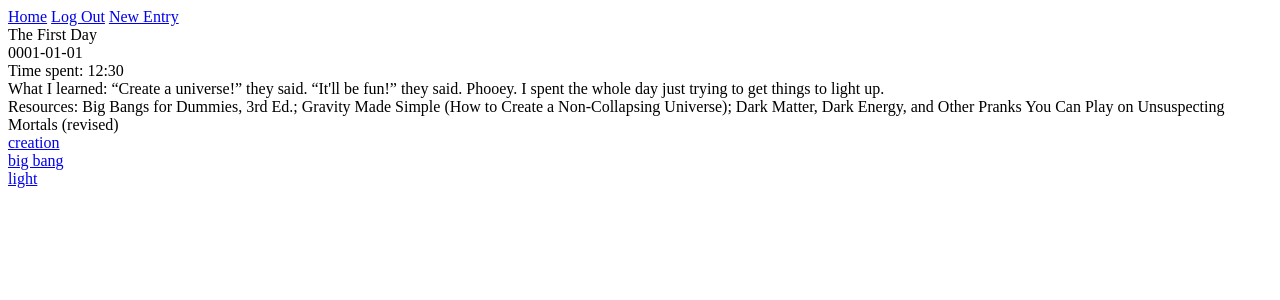
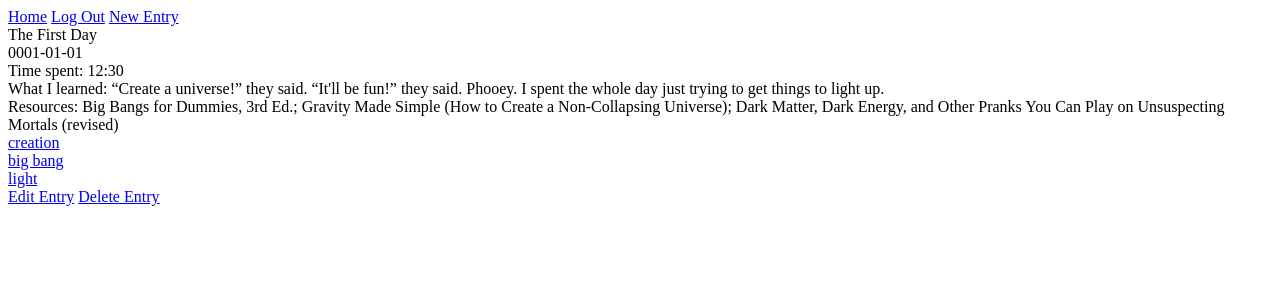
Before and after one commit to StevenTagawa/PythonProject5-2020, a Flask app: page /entries/1 in a window 1280 px wide. Shown: the top 300 px of the page. Run offline with Flask 2, Linux system fonts and the light colour scheme; a user stored in the database is signed in; data comes from the database, SQL or seed files in the repository; both versions use the stored data as it was after the commit.

Commit message:
More work on functionality

```diff
--- a/app.py
+++ b/app.py
@@ -148,20 +148,27 @@ def user_entries(user):
     # Logged-in users (and god) can see all their own entries, and non-hidden
     # entries by others.
     else:
-        entries = current_user.entries.order_by(models.Entry.date.asc())
+        try:
+            target_user = models.User.get(models.User.username == user)
+        except models.DoesNotExist:
+            flash("User does not exist.", "error")
+            return redirect(url_for("index"))
+        entries = target_user.entries.order_by(models.Entry.date.asc())
     if current_user.is_authenticated:
+        user_ = current_user.username
         if current_user.god:
             god = True
         else:
             god = False
         if current_user.username == user:
-            by = current_user.username
+            by = "You"
         else:
-            by = "You"
+            by = user
     else:
         god = False
         by = user
-    return render_template("listing.html", entries=entries, user=user, god=god,
+        user_ = ""
+    return render_template("listing.html", entries=entries, user=user_, god=god,
                            home=False, by=by)
 
 
@@ -174,7 +181,6 @@ def register():
         try:
             models.User.get(models.User.username == form.username.data)
         except models.DoesNotExist:
-            flash("Registration successful", "success")
             models.User.create_user(
                 username=form.username.data,
                 password=form.password.data,
@@ -215,7 +221,7 @@ def logout():
     # No logging out without being logged in first.
     if not current_user.is_authenticated:
         flash("You cannot log out; you are not logged in.", "error")
-        return redirect(get_last_route())
+        return redirect(url_for("index"))
     logout_user()
     flash("Logout successful.", "success")
     # Just send the user back to the homepage (to avoid landing on a page that
@@ -241,7 +247,7 @@ def create_entry():
         if form.hidden.data:
             form.private.data = True
         # Record creation.
-        models.Entry.create(
+        entry = models.Entry.create(
             user=user,
             title=form.title.data,
             date=form.date.data,
@@ -276,26 +282,40 @@ def show_entry(entry_id):
     cur_user = None
     cur_entry = entry_id
     cur_tag = None
+    message = None
+    category = None
     try:
         entry = models.Entry.get(models.Entry.id == entry_id)
         # Deny that hidden entries exist, except to the author (and god).
-        if not ((current_user.is_authenticated and
-                 current_user.id == entry.user.id) or
-                (current_user.is_authenticated and current_user.god)):
+        if not (current_user.is_authenticated and
+                (current_user.id == entry.user.id or current_user.god)):
             if entry.hidden:
-                flash("Entry does not exist.", "error")
+                message = "Entry does not exist."
+                category = "error"
                 raise models.DoesNotExist
             elif entry.private:
-                flash("Entry is private.", "error")
+                message = "Entry is private."
+                category = "error"
                 raise models.DoesNotExist
     except models.DoesNotExist:
+        if not message:
+            message = "Entry does not exist."
+            category = "error"
+        flash(message, category)
         return redirect(url_for("index"))
     # The template needs the entry's tags in list form.
     tags = [tag.strip() for tag in entry.tags.split(",")]
     # If there are no tags, send an empty list rather than an empty string.
     if tags == [""]:
         tags = []
-    return render_template("detail.html", entry=entry, tags=tags)
+    # Set flag to show delete link (only if the user is the entry's author or is
+    # god).
+    if (current_user.is_authenticated and
+            (current_user.id == entry.user.id or current_user.god)):
+        author = True
+    else:
+        author = False
+    return render_template("detail.html", entry=entry, tags=tags, author=author)
 
 
 @app.route("/entries/<int:entry_id>/edit", methods=("GET", "POST"))
@@ -309,15 +329,16 @@ def edit_entry(entry_id):
     # Prompt to login if the user isn't already.
     if not current_user.is_authenticated:
         return redirect(url_for("login"))
+    user = g.user._get_current_object()  # noqa (accessing private method)
     try:
-        # Entries can only be edited by the author.
+        # Entries can only be edited by the author (or god).
         entry = models.Entry.get(models.Entry.id == entry_id)
-        if g.user._get_current_object() != entry.user:  # noqa
+        if (user != entry.user and user.god == False):  # noqa
             raise models.DoesNotExist
     except models.DoesNotExist:
         # Display a non-specific error message.
         flash("Cannot edit entry.", "error")
-        return redirect(url_for("index"))
+        return redirect(url_for("show_entry", entry_id=entry_id))
     form = forms.EntryForm()
     old_tags = []
     # Only pre-populate the fields before initial display.
@@ -382,16 +403,17 @@ def delete_entry(entry_id):
     try:
         # Entries can only be deleted by the author.
         entry = models.Entry.get(models.Entry.id == entry_id)
-        if user != entry.user:
+        if (user != entry.user and user.god == False):  # noqa
             raise models.DoesNotExist
     except models.DoesNotExist:
         flash("Cannot delete entry.", "error")
         return redirect(url_for("show_entry", entry_id=entry_id))
+    target_user = entry.user.username
     # Delete associated tags before deleting the entry.
     models.EntryTag.delete().where(models.EntryTag.entry == entry)
     entry.delete_instance()
     flash("Entry deleted.", "success")
-    return redirect(url_for("user_entries", user=user.username))
+    return redirect(url_for("user_entries", user=target_user))
 
 
 @app.route("/tags/<tag>")
--- a/templates/detail.html
+++ b/templates/detail.html
@@ -21,4 +21,8 @@
     {% elif entry.private == True %}
         <div class="entry-privacy">This entry is private.</div>
     {% endif %}
+    {% if author == True %}
+        <div class="edit"><a href="{{url_for('edit_entry', entry_id=entry.id) }}">Edit Entry</a>
+        <a href="{{ url_for('delete_entry', entry_id=entry.id) }}">Delete Entry</a></div>
+    {% endif %}
 {% endblock %}
--- a/templates/listing.html
+++ b/templates/listing.html
@@ -6,7 +6,7 @@
 {% endblock %}
 
 {% block content %}
-    <h2>Posts by {{ by }}</h2>
+    <h2>Entries by {{ by }}</h2>
     <hr>
     {% for entry in entries %}
         {{ render_listing(entry, user, god, by) }}
--- a/templates/macros.html
+++ b/templates/macros.html
@@ -2,15 +2,23 @@
 {% endmacro %}
 
 {% macro nav_bar(home) %}
+    <!-- Macro that constructs the navigation bar.
+
+        Arguments:
+        home - flag indicating if the calling page is the home page.
+    -->
     <div class="nav-bar">
+        <!-- Home link is active only if the calling page is not the home page. -->
         {% if home == False %}
             <a href="{{ url_for('index') }}">Home</a>
         {% else %}
             Home
         {% endif %}
+        <!-- If the user is logged in, Log Out and New Entry links appear. -->
         {% if current_user.is_authenticated %}
             <a href="{{ url_for('logout') }}">Log Out</a>
             <a href="{{ url_for('create_entry') }}">New Entry</a>
+        <!-- If the user is not logged in, Log In and Register links appear -->
         {% else %}
             <a href="{{ url_for('login') }}">Log In</a>
             <a href="{{ url_for('register') }}">Register</a>
@@ -19,8 +27,17 @@
 {% endmacro %}
 
 {% macro render_listing(listing, user, god, by) %}
+    <!-- Macro that displays the title, author, and date of an entry.
+
+        Arguments:
+        listing - the entry, an Entry model record.
+        user - the current user
+        god - flag indicating whether the current user is god-level.
+        by - the user whose entries are being displayed.  "All" if all users' entries are being displayed.
+    -->
     <article class="listing">
         <h2>
+            <!-- A link to the full entry is displayed only if the current user is the author, or is god-level -->
             {% if (listing.private == False) or (listing.user.username == user) or (god == True) %}
                 <a href="/entries/{{ listing.id }}">
             {% endif %}
@@ -29,14 +46,17 @@
                 </a>
             {% endif %}
         </h2>
+        <!-- Authors of individual entries are only displayed when entries of multiple users are being displayed. -->
+        <p>
         {% if by == "All" %}
-            <p>by:
+            <!-- A link to the author's entries. -->
+            by: <a href="{{ url_for('user_entries', user=listing.user.username) }}">
             {% if listing.user.username == user %}
-                YOU
+                You
             {% else %}
                 {{ listing.user.username }}
-            {% endif %}</p>
+            {% endif %}</a><br>
         {% endif %}
-        <time datetime="{{ listing.date }}">{{ listing.date }}</time>
+        Posted on: <time datetime="{{ listing.date }}">{{ listing.date }}</time></p>
     </article>
 {% endmacro %}
```
Also changed, not shown: journal.db.
